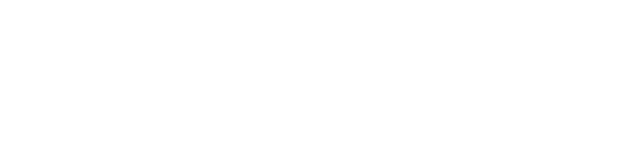
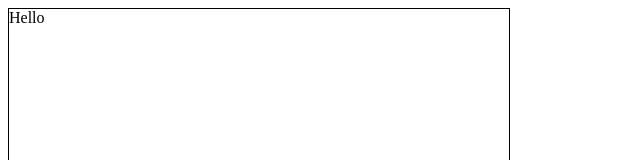
Before and after one commit to bipinthecoder/infinite-scroll, a plain HTML site: page index.html in a window 1280 px wide. Shown: the top 160 px of the page, without its empty margins (0-640 px from the left). Drawn offline with Linux system fonts and the light colour scheme.

Commit message:
Added container and box

```diff
--- a/index.html
+++ b/index.html
@@ -3,8 +3,14 @@
 <head>
     <meta charset="UTF-8">
     <title>Infinite Scroll</title>
+    <link href="styles.css" rel="stylesheet">
 </head>
 <body>
-
+    <div class="mainContainer">
+        <div class="displayBox">
+            Hello
+        </div>
+    </div>
+    <script src="index.js"></script>
 </body>
 </html>
--- a/styles.css
+++ b/styles.css
@@ -0,0 +1,5 @@
+.displayBox{
+    width: 500px;
+    height: 700px;
+    border: 1px solid black;
+}
```
